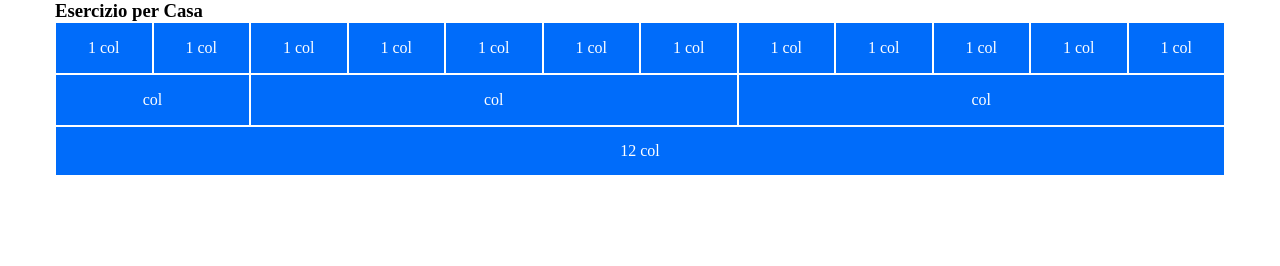
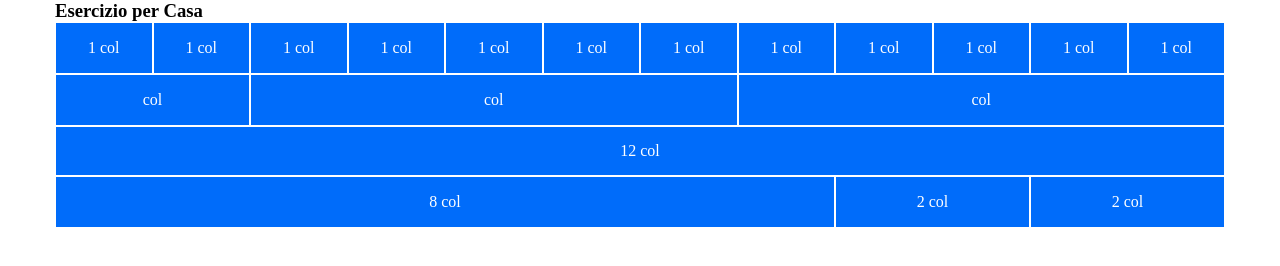
Before and after one commit to Mentabomber/html-css-12bool, a plain HTML site: page index.html in a window 1280 px wide. Drawn offline with Linux system fonts and the light colour scheme.

Commit message:
quarto esercizio

```diff
--- a/css/style.css
+++ b/css/style.css
@@ -1,12 +1,14 @@
 .blue{
     background-color: rgb(0,108,250);
     height: 50px;
+    max-height: 100%;
 }
 
 .riga{
     display: flex;
     align-items: center;
     justify-content: center;
+
 }
 
 
--- a/index.html
+++ b/index.html
@@ -103,7 +103,29 @@
             <section>
                 <div class="row">
                     <div class="col-12 blue riga">
-                        12 col
+                        <div class="blue riga">
+                            12 col
+                        </div>
+                    </div>
+                </div>
+            </section>
+            <!-- quarto esercizio  -->
+            <section>
+                <div class="row">
+                    <div class="col-8">
+                        <div class="blue riga">
+                            8 col
+                        </div>
+                    </div>
+                    <div class="col-2">
+                        <div class="blue riga">
+                            2 col
+                        </div>
+                    </div>
+                    <div class="col-2">
+                        <div class="blue riga">
+                            2 col
+                        </div>
                     </div>
                 </div>
             </section>
```
